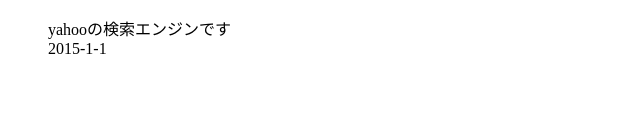
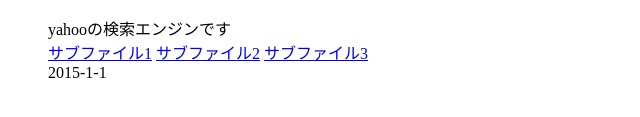
Before and after one commit to Tech-C2016/sample, a plain HTML site: page hierarchy/detail/yahoo.html in a window 1280 px wide. Shown: the part 283-400 px from the top of the page, without its empty margins (0-640 px from the left). Drawn offline with Linux system fonts and the light colour scheme.

Commit message:
Add files via upload

```diff
--- a/hierarchy/detail/yahoo.html
+++ b/hierarchy/detail/yahoo.html
@@ -16,6 +16,11 @@ yahoo サイト
 <div class="desc">
 yahooの検索エンジンです
 </div>
+<div class="sub">
+<a href="./sub/yahoo-sub1.html">サブファイル1</a>
+<a href="./sub/yahoo-sub2.html">サブファイル2</a>
+<a href="./sub/yahoo-sub3.html">サブファイル3</a>
+</div>
 <div class="add_time">
 2015-1-1<br /> </div>
 </li>
```
